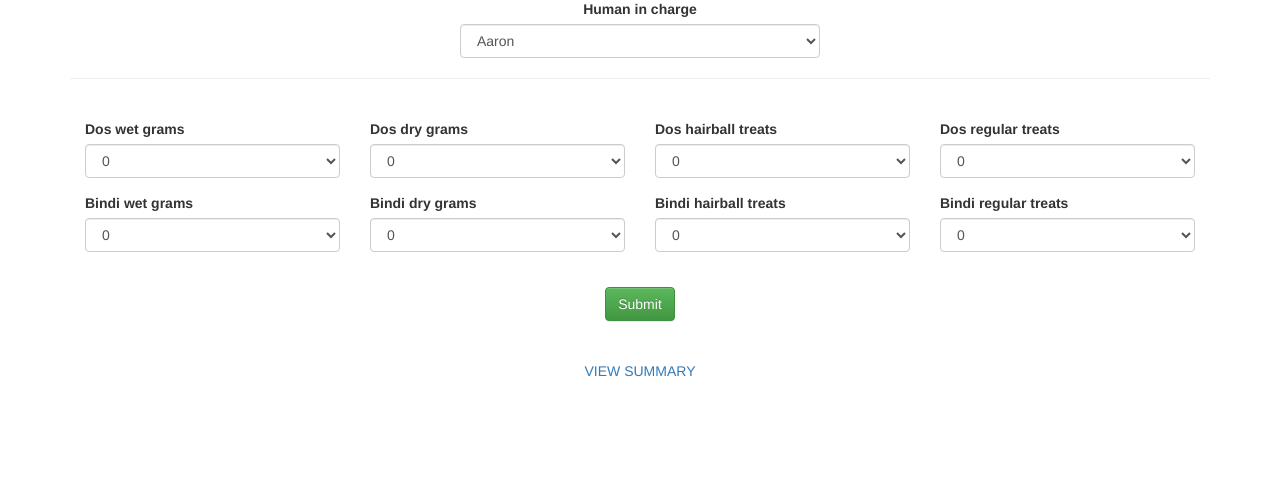
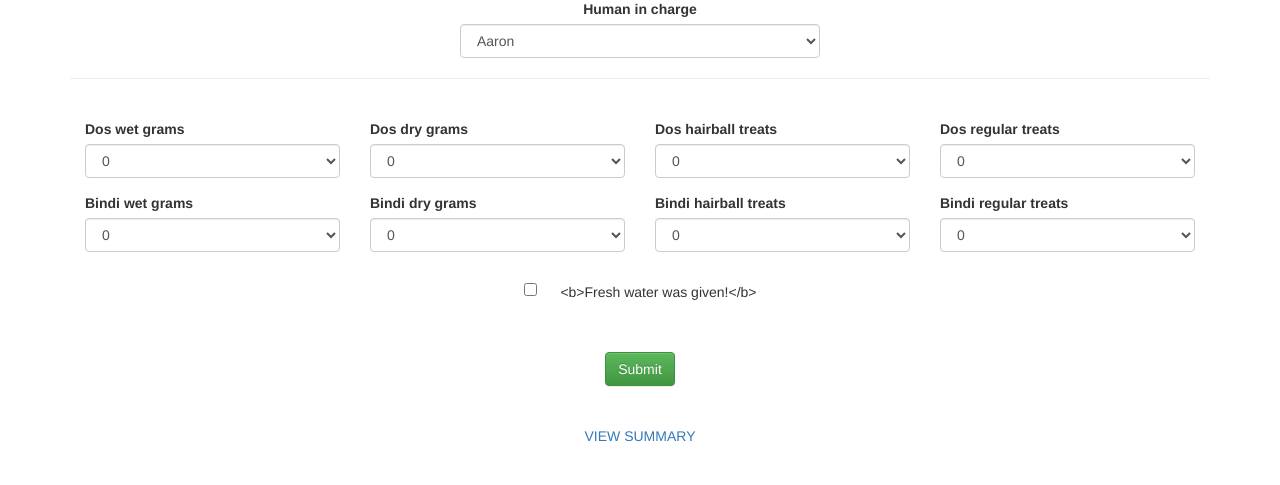
Before and after one commit to akjmicro/kittylog, a Flask app: page /entry in a window 1280 px wide. Shown: the part 84-569 px from the top of the page. Run offline with Flask 2, Linux system fonts and the light colour scheme; some libraries are stand-ins or nearby versions.

Commit message:
adding water logging

```diff
--- a/kittylog/app.py
+++ b/kittylog/app.py
@@ -1,7 +1,7 @@
 import datetime
 
-from flask import render_template, flash, request, redirect
-from wtforms import validators, Form, IntegerField, SelectField, SubmitField
+from flask import flash, redirect, render_template, request
+from wtforms import BooleanField, Form, IntegerField, SelectField, SubmitField, validators
 
 from kittylog import *
 from kittylog.db_access import *
@@ -50,6 +50,7 @@ class ReusableForm(Form):
         'Bindi regular treats', validators=[validators.required()],
         choices=[(str(i), str(i)) for i in range(0, 24)], coerce=int
     )
+    water_given = BooleanField(label='<b>Fresh water was given!</b>', default='')
 
 
 @app.route("/", methods=['GET'])
@@ -66,13 +67,20 @@ def summary():
     sum_headers = ['Kitty', 'Total Wet grams', 'Total Dry grams',
                    'Total Hairball treats', 'Total Regular treats']
     sum_rows = show_sums(this_date)
-    return render_template('summary.html',
-                           headers = headers,
-                           rows=rows,
-                           sum_headers=sum_headers,
-                           sum_rows=sum_rows,
-                           this_date=this_date,
-                           time_only=time_only)
+    water_info = show_water(this_date)[0]
+    water_timestamp = water_info['timestamp']
+    water_feeder = water_info['feeder']
+    return render_template(
+        'summary.html',
+         headers=headers,
+         rows=rows,
+         sum_headers=sum_headers,
+         sum_rows=sum_rows,
+         this_date=this_date,
+         time_only=time_only,
+         water_timestamp=water_timestamp,
+         water_feeder=water_feeder
+    )
 
 
 @app.route("/entry", methods=['GET', 'POST'])
@@ -83,19 +91,22 @@ def entry():
         # save the info to the db
         if any([form.Dos_wet_grams.data, form.Dos_dry_grams.data,
                 form.Dos_hb_treats.data, form.Dos_reg_treats.data]):
-            write_to_log(form.feeder.data,
-                         'Dos',
-                         form.Dos_wet_grams.data, form.Dos_dry_grams.data,
-                         form.Dos_hb_treats.data, form.Dos_reg_treats.data
-        )
+            write_to_food_log(
+                form.feeder.data,
+                'Dos',
+                form.Dos_wet_grams.data, form.Dos_dry_grams.data,
+                form.Dos_hb_treats.data, form.Dos_reg_treats.data
+            )
         if any([form.Bindi_wet_grams.data, form.Bindi_dry_grams.data,
                 form.Bindi_hb_treats.data, form.Bindi_reg_treats.data]):
-            write_to_log(form.feeder.data,
-                         'Bindi',
-                         form.Bindi_wet_grams.data, form.Bindi_dry_grams.data,
-                         form.Bindi_hb_treats.data, form.Bindi_reg_treats.data
-        )
-
+            write_to_food_log(
+                form.feeder.data,
+                'Bindi',
+                form.Bindi_wet_grams.data, form.Bindi_dry_grams.data,
+                form.Bindi_hb_treats.data, form.Bindi_reg_treats.data
+            )
+        if form.water_given.data:
+            write_to_water_log(form.feeder.data)
         return redirect('/')
 
     return render_template('entry.html', form=form)
--- a/kittylog/db_access.py
+++ b/kittylog/db_access.py
@@ -16,10 +16,11 @@ def get_db():
 
 def show_log(timestamp):
     cur = get_db().execute(
-        """select rowid, * from kittylog
-           where timestamp > date(?)
-           and timestamp < date(?, '+1 day')
-           order by timestamp desc, kitty desc;
+        """SELECT rowid, *
+           FROM food
+           WHERE timestamp > date(?)
+           AND timestamp < date(?, '+1 day')
+           ORDER BY timestamp desc, kitty DESC;
         """, (timestamp, timestamp,)
     )
     rv = cur.fetchall()
@@ -29,15 +30,15 @@ def show_log(timestamp):
 
 def show_sums(timestamp):
     cur = get_db().execute(
-        """select kitty,
+        """SELECT kitty,
                   sum(wet) as sum_wet,
                   sum(dry) as sum_dry,
                   sum(hairball) as sum_hairball,
                   sum(treats) as sum_treats
-           from kittylog
-           where timestamp > date(?)
-           and timestamp < date(?, '+1 day')
-           group by kitty;
+           FROM food
+           WHERE timestamp > date(?)
+           AND timestamp < date(?, '+1 day')
+           GROUP BY kitty;
         """, (timestamp, timestamp,)
     )
     rv = cur.fetchall()
@@ -45,10 +46,26 @@ def show_sums(timestamp):
     return rv
 
 
-def write_to_log(feeder, kitty, wet, dry, hairball, treats):
+def show_water(timestamp):
+    cur = get_db().execute(
+        """SELECT datetime(timestamp) as timestamp, feeder
+           FROM water
+           WHERE rowid = (
+             SELECT max(rowid)
+             FROM water
+             WHERE date(timestamp) <= ?
+           )
+        """, (timestamp,)
+    )
+    rv = cur.fetchall()
+    cur.close()
+    return rv
+
+
+def write_to_food_log(feeder, kitty, wet, dry, hairball, treats):
     timestamp = datetime.datetime.now().isoformat(' ')
     cur = get_db().execute(
-        """insert into kittylog
+        """INSERT INTO food
            (timestamp, feeder, kitty, wet, dry, hairball, treats)
            VALUES(?,?,?,?,?,?,?);
         """, (timestamp, feeder, kitty, wet, dry, hairball, treats)
@@ -57,9 +74,21 @@ def write_to_log(feeder, kitty, wet, dry, hairball, treats):
     cur.close()
 
 
+def write_to_water_log(feeder):
+    timestamp = datetime.datetime.now().isoformat(' ')
+    cur = get_db().execute(
+        """INSERT INTO water
+           (timestamp, feeder)
+           VALUES(?,?);
+        """, (timestamp, feeder)
+    )
+    cur.connection.commit()
+    cur.close()
+
+
 def delete_entry(rowid):
     cur = get_db().execute(
-        """delete from kittylog where rowid=?;""", (rowid,)
+        """DELETE FROM food WHERE rowid=?;""", (rowid,)
     )
     cur.connection.commit()
     cur.close()
@@ -67,7 +96,7 @@ def delete_entry(rowid):
 
 def change_timestamp(rowid, hour, minute):
     cur = get_db().execute(
-        """select timestamp from kittylog where rowid=?;""", (rowid,)
+        """SELECT timestamp FROM food WHERE rowid=?;""", (rowid,)
     )
     try:
         my_ts = cur.fetchone()['timestamp']
@@ -77,7 +106,7 @@ def change_timestamp(rowid, hour, minute):
     hr, mn, sec = the_time.split(':')
     new_time = the_day + ' ' + hour + ':' + minute + ':' + sec
     cur2 = get_db().execute(
-        """update kittylog set timestamp=? where rowid=?""", (new_time, rowid,)
+        """UPDATE food SET timestamp=? WHERE rowid=?""", (new_time, rowid,)
     )
     cur2.connection.commit()
     cur2.close()
--- a/kittylog/templates/entry.html
+++ b/kittylog/templates/entry.html
@@ -36,7 +36,6 @@
   </div>
 {% endmacro %}
 
-
 <div class="container">
 
   <h2 class="text-center">Welcome to the Kitty Log!</h2>
@@ -48,22 +47,27 @@
     </div>
     <hr>
     <!--<h2>Dos:</h2><br>-->
-    <div class="form-row" style="margin-top: 40px">
+    <div class="form-row" style="margin-top:40px;">
       {{ render_field(form.Dos_wet_grams, class="form-control") }}
       {{ render_field(form.Dos_dry_grams, class="form-control") }}
       {{ render_field(form.Dos_hb_treats, class="form-control") }}
       {{ render_field(form.Dos_reg_treats, class="form-control") }}
     </div>
     <!--<h2>Bindi:</h2><br>-->
-    <div class="form-row" style="margin-top:40px">
+    <div class="form-row" style="margin-top:40px; margin-bottom:40px;">
       {{ render_field(form.Bindi_wet_grams, class="form-control") }}
       {{ render_field(form.Bindi_dry_grams, class="form-control") }}
       {{ render_field(form.Bindi_hb_treats, class="form-control") }}
       {{ render_field(form.Bindi_reg_treats, class="form-control") }}
     </div>
-
+    <div class="row" style="margin-top:200px;">
+      <div class="col-sm-4 col-sm-offset-4 text-center">
+          {{ form.water_given() }}
+          {{ form.water_given.label(class="checkbox-inline") }}
+      </div>
+    </div>
     <br>
-    <div class="form-action row" style="padding: 30px 0px 0px;">
+    <div class="form-action row" style="padding: 10px 0px 0px;">
       <div class="col-sm-12 text-center" style="padding: 20px 0px 0px;">
         <button type="submit" class="btn btn-success">Submit</button>
       </div>
```
Also changed, not shown: kittylog/templates/summary.html (+38 -25 lines).
